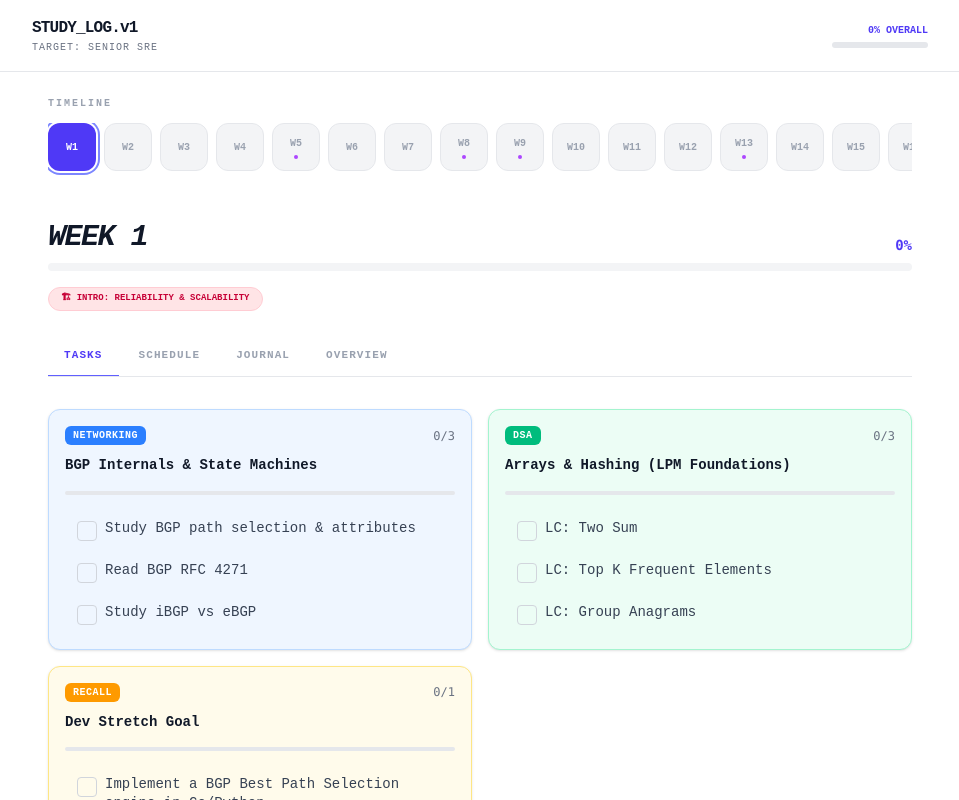
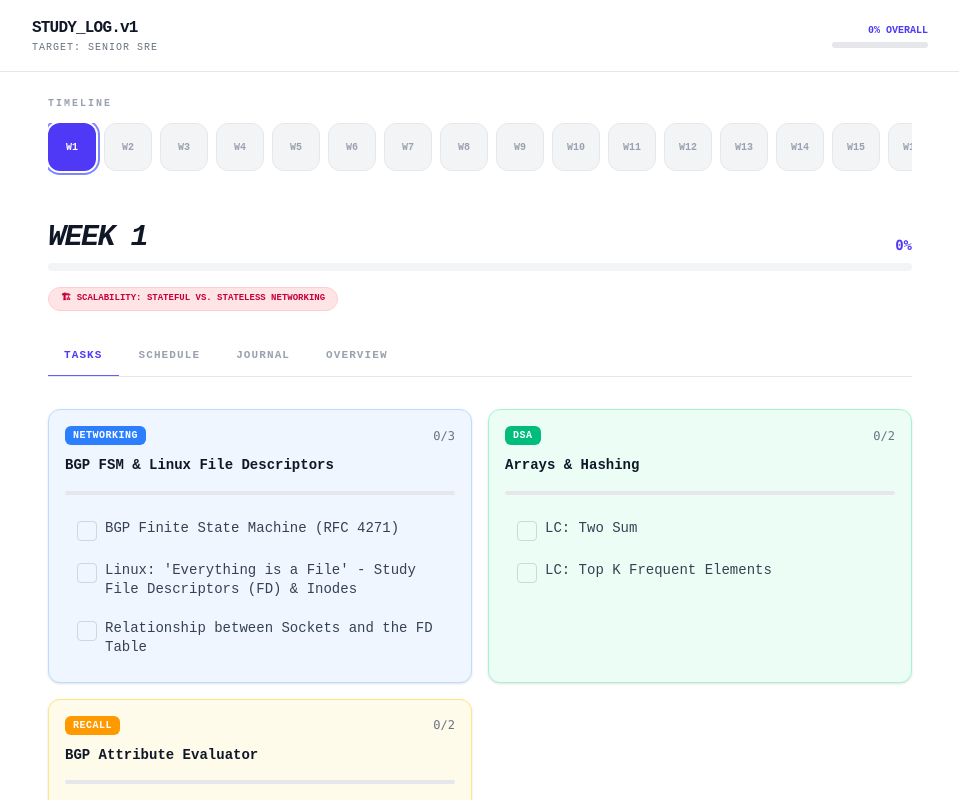
Before and after one commit to surbhi-145/study-tracker, a React (Vite) app: page / in a window 1280 px wide. Shown: the top 800 px of the page, without its empty margins (160-1119 px from the left). Built offline with nearby package versions, Linux system fonts and the light colour scheme.

Commit message:
feat: more changes in the timetable

```diff
--- a/src/App.jsx
+++ b/src/App.jsx
@@ -3,163 +3,297 @@ import { useState, useEffect } from "react";
 const WEEKS = [
   {
     week: 1,
-        trackA: { title: "BGP Internals & State Machines", tasks: ["Study BGP path selection & attributes", "Read BGP RFC 4271", "Study iBGP vs eBGP"] },
-        trackB: { title: "Arrays & Hashing (LPM Foundations)", tasks: ["LC: Two Sum", "LC: Top K Frequent Elements", "LC: Group Anagrams"] },
-        trackC: { title: "Dev Stretch Goal", tasks: ["Implement a BGP Best Path Selection engine in Go/Python"] },
-        paper: null,
-        systemDesign: "Intro: Reliability & Scalability",
-        blog: false,
-        hours: { sat: "Track A study (6h)", sun: "Stretch Goal: Path Selection Engine (6h)", mon: "Track B (3h)", tue: "Track C (2h)", wed: "Track C (2h)", thu: "SD Intro (2h)", fri: "Review (2h)" }
+    phase: "I: The Plumbing",
+    trackA: {
+      title: "BGP FSM & Linux File Descriptors",
+      tasks: [
+        "BGP Finite State Machine (RFC 4271)",
+        "Linux: 'Everything is a File' - Study File Descriptors (FD) & Inodes",
+        "Relationship between Sockets and the FD Table"
+      ]
+    },
+    trackB: { title: "Arrays & Hashing", tasks: ["LC: Two Sum", "LC: Top K Frequent Elements"] },
+    trackC: {
+      title: "BGP Attribute Evaluator",
+      tasks: ["Project: Build a path selection engine", "Refactor/Depth: Go Interfaces & Error Handling patterns"]
+    },
+    systemDesign: "Scalability: Stateful vs. Stateless Networking",
+    hours: { sat: "Network + Linux (6h)", sun: "Project (6h)", mon: "DSA (3h)", tue: "DSA (2h)", wed: "SD (2h)", thu: "Refactor + Go Depth (2h)", fri: "Recall (1.5h)" }
   },
   {
     week: 2,
-        trackA: { title: "OSPF & Graph Theory", tasks: ["Study OSPF LSA types", "Dijkstra's Algorithm in SPF", "GNS3: OSPF lab"] },
-        trackB: { title: "Two Pointers (Packet Parsing)", tasks: ["LC: Valid Palindrome", "LC: 3Sum", "LC: Container With Most Water"] },
-        trackC: { title: "Dev Stretch Goal", tasks: ["Write a Dijkstra-based SPF solver for a mock network graph"] },
-        paper: null,
-        systemDesign: "Design a URL shortener",
-        blog: false,
-        hours: { sat: "Track A study (6h)", sun: "Stretch Goal: SPF Solver (6h)", mon: "Track B (3h)", tue: "Track C (2h)", wed: "Track C (2h)", thu: "SD (2h)", fri: "Review (2h)" }
+    phase: "I: The Plumbing",
+    trackA: {
+      title: "OSPF & The Linux Routing Table",
+      tasks: [
+        "Dijkstra's SPF Math",
+        "Linux: How `ip route` interacts with the FIB (Forwarding Info Base)",
+        "Understanding Routing Policy Databases (RPDB)"
+      ]
+    },
+    trackB: { title: "Two Pointers", tasks: ["LC: 3Sum", "LC: Container With Most Water"] },
+    trackC: {
+      title: "SPF Path Solver",
+      tasks: ["Project: Dijkstra solver for mock graphs", "Refactor/Depth: Python Type Hinting & Pydantic for Network Models"]
+    },
+    systemDesign: "Availability: Designing for Fault Domains",
+    hours: { sat: "Network + Linux (6h)", sun: "Project (6h)", mon: "DSA (3h)", tue: "DSA (2h)", wed: "SD (2h)", thu: "Refactor + Python Depth (2h)", fri: "Recall (1.5h)" }
   },
   {
     week: 3,
-        trackA: { title: "VXLAN, EVPN & Overlay Networks", tasks: ["Study VXLAN frame format", "MP-BGP EVPN Control Plane", "Underlay vs Overlay routing"] },
-        trackB: { title: "Sliding Window", tasks: ["LC: Longest Substring Without Repeating Characters", "LC: Minimum Window Substring"] },
-        trackC: { title: "Dev Stretch Goal", tasks: ["Write a Python script to build/parse a VXLAN header using Scapy"] },
-        paper: null,
-        systemDesign: "Design a Multi-tenant Cloud Network",
-        blog: false,
-        hours: { sat: "Track A (6h)", sun: "Stretch Goal: Header Parser (6h)", mon: "Track B (3h)", tue: "Track C (2h)", wed: "Track C (2h)", thu: "SD (2h)", fri: "Review (2h)" }
+    phase: "I: The Plumbing",
+    trackA: {
+      title: "Encapsulation & MTU/MSS",
+      tasks: [
+        "VXLAN/EVPN Headers",
+        "Linux: The Network Stack Path (From NIC to User-space)",
+        "MTU path discovery and fragmentation issues"
+      ]
+    },
+    trackB: { title: "Sliding Window", tasks: ["LC: Longest Substring Without Repeating Characters"] },
+    trackC: {
+      title: "VXLAN Packet Builder",
+      tasks: ["Project: Build/Parse VXLAN with Scapy", "Refactor/Depth: Go Concurrency - Channels vs WaitGroups"]
+    },
+    systemDesign: "Multi-tenancy: Virtual Routing & Forwarding (VRF)",
+    hours: { sat: "Network + Linux (6h)", sun: "Project (6h)", mon: "DSA (3h)", tue: "DSA (2h)", wed: "SD (2h)", thu: "Refactor + Go Depth (2h)", fri: "Recall (1.5h)" }
   },
   {
     week: 4,
-        trackA: { title: "Python/Go: Concurrency & Sockets", tasks: ["Study asyncio/goroutines", "TCP/UDP socket programming", "NAPALM/Scapy basics"] },
-        trackB: { title: "Linked Lists & Binary Search", tasks: ["LC: Reverse Linked List", "LC: Binary Search"] },
-        trackC: { title: "Dev Stretch Goal", tasks: ["Build a 'Turbo' SNMP Poller using a Worker Pool to poll 1k IPs"] },
-        paper: null,
-        systemDesign: "Design a load balancer",
-        blog: false,
-        hours: { sat: "Track A (6h)", sun: "Stretch Goal: Concurrent Poller (6h)", mon: "Track B (3h)", tue: "Track C (2h)", wed: "Track C (2h)", thu: "SD (2h)", fri: "Review (2h)" }
+    phase: "I: The Plumbing",
+    trackA: {
+      title: "TCP Internals & Syscalls",
+      tasks: [
+        "TCP Congestion Control (Cubic vs BBR)",
+        "Linux: Syscalls - read(), write(), select(), epoll()",
+        "Socket Buffer (sk_buff) architecture"
+      ]
+    },
+    trackB: { title: "Linked Lists & Binary Search", tasks: ["LC: Reverse Linked List", "LC: Binary Search Variants"] },
+    trackC: {
+      title: "Concurrent Poller",
+      tasks: ["Project: Worker-pool SNMP/gNMI poller", "Refactor/Depth: Python Asyncio - Event Loop & Tasks"]
+    },
+    systemDesign: "Load Balancing: Consistent Hashing Algorithms",
+    hours: { sat: "Network + Linux (6h)", sun: "Project (6h)", mon: "DSA (3h)", tue: "DSA (2h)", wed: "SD (2h)", thu: "Refactor + Python Depth (2h)", fri: "Recall (1.5h)" }
   },
   {
     week: 5,
-        trackA: { title: "HTTP/3, QUIC & DNS Internals", tasks: ["QUIC stream multiplexing", "DNS Record types & Anycast", "TLS 1.3 Handshake"] },
-        trackB: { title: "Stack & Queue Logic", tasks: ["LC: Valid Parentheses", "LC: Min Stack", "LC: Implement Queue using Stacks"] },
-        trackC: { title: "Dev Stretch Goal", tasks: ["Build a Go Load Balancer with Round Robin & Health Checks"] },
-        paper: { title: "Google B4: BGP/SDN", url: "https://research.google/pubs/b4-experience-with-a-globally-deployed-software-defined-wan/" },
-        systemDesign: "Design a Global Load Balancer (GSLB)",
-        blog: true,
-        hours: { sat: "Track A (6h)", sun: "Stretch Goal: Go Load Balancer (6h)", mon: "Track B (3h)", tue: "Track C (2h)", wed: "Track C (2h)", thu: "SD (2h)", fri: "Review (2h)" }
+    phase: "II: The Performance",
+    trackA: {
+      title: "DNS & Linux Resolver Internals",
+      tasks: [
+        "QUIC & HTTP/3 multiplexing",
+        "Linux: `/etc/resolv.conf`, nsswitch, and systemd-resolved",
+        "EDNS and Anycast routing for DNS"
+      ]
+    },
+    trackB: { title: "Stacks & Queues", tasks: ["LC: Valid Parentheses", "LC: Min Stack"] },
+    trackC: {
+      title: "Go Load Balancer",
+      tasks: ["Project: Build L4 LB with Health Checks", "Refactor/Depth: Nix Foundations - Reproducible Dev Shells"]
+    },
+    systemDesign: "DNS Design: Global Traffic Management (GTM)",
+    hours: { sat: "Network + Linux (6h)", sun: "Project (6h)", mon: "DSA (3h)", tue: "DSA (2h)", wed: "SD (2h)", thu: "Refactor + Nix Depth (2h)", fri: "Recall (1.5h)" }
   },
   {
     week: 6,
-        trackA: { title: "Kubernetes Networking & CNI", tasks: ["iptables vs IPVS", "CNI Plugin Architecture", "CoreDNS internals"] },
-        trackB: { title: "Trees Deep Dive", tasks: ["LC: Invert Binary Tree", "LC: Maximum Depth of Binary Tree"] },
-        trackC: { title: "Dev Stretch Goal", tasks: ["Write a custom K8s Controller in Go to watch pods and sync state"] },
-        paper: null,
-        systemDesign: "Design a Service Mesh Control Plane",
-        blog: false,
-        hours: { sat: "Track A (6h)", sun: "Stretch Goal: K8s Controller (6h)", mon: "Track B (3h)", tue: "Track C (2h)", wed: "Track C (2h)", thu: "SD (2h)", fri: "Review (2h)" }
+    phase: "II: The Performance",
+    trackA: {
+      title: "K8s Data Plane & iptables",
+      tasks: [
+        "kube-proxy: iptables vs IPVS vs eBPF",
+        "Linux: Netfilter architecture & hook points",
+        "Conntrack table management and bottlenecks"
+      ]
+    },
+    trackB: { title: "Trees", tasks: ["LC: Invert Binary Tree", "LC: Level Order Traversal"] },
+    trackC: {
+      title: "K8s Controller",
+      tasks: ["Project: Go controller to sync Pod state", "Refactor/Depth: Go Memory - Pointers vs Values & Escape Analysis"]
+    },
+    systemDesign: "Service Mesh: Envoy Data Plane & Control Plane",
+    hours: { sat: "Network + Linux (6h)", sun: "Project (6h)", mon: "DSA (3h)", tue: "DSA (2h)", wed: "SD (2h)", thu: "Refactor + Go Depth (2h)", fri: "Recall (1.5h)" }
   },
   {
     week: 7,
-        trackA: { title: "Linux Networking & eBPF Intro", tasks: ["Namespaces, veth, & tc", "Intro to eBPF hooks", "Netfilter architecture"] },
-        trackB: { title: "Graphs: BFS & DFS", tasks: ["LC: Number of Islands", "LC: Network Delay Time"] },
-        trackC: { title: "Dev Stretch Goal", tasks: ["Write a C/Go XDP program to count packets by protocol (TCP/UDP)"] },
-        paper: null,
-        systemDesign: "Design a distributed cache",
-        blog: false,
-        hours: { sat: "Track A (6h)", sun: "Stretch Goal: XDP Packet Counter (6h)", mon: "Track B (3h)", tue: "Track C (2h)", wed: "Track C (2h)", thu: "SD (2h)", fri: "Review (2h)" }
+    phase: "II: The Performance",
+    trackA: {
+      title: "Linux Virtual Networking & namespaces",
+      tasks: [
+        "Network Namespaces, veth pairs, & Bridges",
+        "Linux: The Virtual File System (VFS) & Mount Namespaces",
+        "Understanding `chroot` vs `unshare`"
+      ]
+    },
+    trackB: { title: "Graphs (BFS/DFS)", tasks: ["LC: Number of Islands", "LC: Network Delay Time"] },
+    trackC: {
+      title: "eBPF Tracer",
+      tasks: ["Project: XDP packet counter in C/Go", "Refactor/Depth: Python Context Managers & Decorators"]
+    },
+    systemDesign: "Distributed Caching: Invalidation & Thundering Herd",
+    hours: { sat: "Network + Linux (6h)", sun: "Project (6h)", mon: "DSA (3h)", tue: "DSA (2h)", wed: "SD (2h)", thu: "Refactor + Python Depth (2h)", fri: "Recall (1.5h)" }
   },
   {
     week: 8,
-        trackA: { title: "High-Perf Linux & Kernel Bypass", tasks: ["Study DPDK/AF_XDP basics", "Interrupt Moderation vs Polling", "Zero-copy memory mapping"] },
-        trackB: { title: "Heap & Priority Queues", tasks: ["LC: Kth Largest Element", "LC: Find Median from Data Stream"] },
-        trackC: { title: "Dev Stretch Goal", tasks: ["Implement a Lock-Free Ring Buffer for packet processing"] },
-        paper: { title: "The Maglev Paper", url: "https://static.googleusercontent.com/media/research.google.com/en//pubs/archive/44824.pdf" },
+    phase: "II: The Performance",
+    trackA: {
+      title: "Kernel Bypass & Hardware Access",
+      tasks: [
+        "DPDK/AF_XDP and Zero-Copy memory",
+        "Linux: Page Cache, HugePages, and Memory Mapping (mmap)",
+        "CPU Pinning & NUMA awareness for network dev"
+      ]
+    },
+    trackB: { title: "Heap & Priority Queues", tasks: ["LC: Kth Largest Element"] },
+    trackC: {
+      title: "Lock-Free Ring Buffer",
+      tasks: ["Project: Implement circular buffer in C/Go", "Refactor/Depth: Nix Flakes - Managing Cross-Language Deps"]
+    },
     systemDesign: "Design a 100Gbps Packet Gateway",
-        blog: true,
-        hours: { sat: "Track A (6h)", sun: "Stretch Goal: Ring Buffer (6h)", mon: "Track B (3h)", tue: "Track C (2h)", wed: "Track C (2h)", thu: "SD (2h)", fri: "Review (2h)" }
+    hours: { sat: "Network + Linux (6h)", sun: "Project (6h)", mon: "DSA (3h)", tue: "DSA (2h)", wed: "SD (2h)", thu: "Refactor + Nix Depth (2h)", fri: "Recall (1.5h)" }
   },
   {
     week: 9,
-        trackA: { title: "Distributed Systems & Consensus", tasks: ["CAP Theorem deep-dive", "Read Raft Paper", "Strong vs Eventual Consistency"] },
+    phase: "III: The State",
+    trackA: {
+      title: "Distributed Consensus & IPC",
+      tasks: [
+        "Raft Algorithm: Leader Election & Log Replication",
+        "Linux: Inter-Process Communication (IPC) - Pipes, Shm, Unix Sockets",
+        "Atomic Operations & Semaphores"
+      ]
+    },
     trackB: { title: "Tries & Bit Manipulation", tasks: ["LC: Implement Trie", "LC: Number of 1 Bits"] },
-        trackC: { title: "Dev Stretch Goal", tasks: ["Implement a Longest Prefix Match (LPM) algorithm using a Trie"] },
-        paper: { title: "Raft Consensus", url: "https://raft.github.io/raft.pdf" },
-        systemDesign: "Design a Key-Value Store",
-        blog: true,
-        hours: { sat: "Track A (6h)", sun: "Stretch Goal: LPM Trie (6h)", mon: "Track B (3h)", tue: "Track C (2h)", wed: "Track C (2h)", thu: "SD (2h)", fri: "Review (2h)" }
+    trackC: {
+      title: "LPM Trie",
+      tasks: ["Project: Implement IP Prefix matching engine", "Refactor/Depth: Go Generics & Custom Data Structures"]
+    },
+    systemDesign: "Design a Distributed Key-Value Store",
+    hours: { sat: "Network + Linux (6h)", sun: "Project (6h)", mon: "DSA (3h)", tue: "DSA (2h)", wed: "SD (2h)", thu: "Refactor + Go Depth (2h)", fri: "Recall (1.5h)" }
   },
   {
     week: 10,
-        trackA: { title: "Storage Engines & Data Layout", tasks: ["LSM-Trees vs B-Trees", "Columnar Storage basics", "Write-Ahead Logs (WAL)"] },
-        trackB: { title: "Graphs: Advanced", tasks: ["LC: Course Schedule", "LC: Alien Dictionary"] },
-        trackC: { title: "Dev Stretch Goal", tasks: ["Implement a simple KV store that persists to disk using a WAL"] },
-        paper: null,
+    phase: "III: The State",
+    trackA: {
+      title: "Storage Engines & Memory Management",
+      tasks: [
+        "LSM-Trees vs B-Trees",
+        "Linux: Process Memory Layout (Stack, Heap, Data, Text)",
+        "Copy-on-Write (COW) and Forking behavior"
+      ]
+    },
+    trackB: { title: "Advanced Graphs", tasks: ["LC: Course Schedule", "LC: Alien Dictionary"] },
+    trackC: {
+      title: "WAL Persistence",
+      tasks: ["Project: Build a crash-safe KV store with WAL", "Refactor/Depth: Python Memory Profiling - Garbage Collection & __slots__"]
+    },
     systemDesign: "Design a Time-Series Database (TSDB)",
-        blog: false,
-        hours: { sat: "Track A (6h)", sun: "Stretch Goal: WAL Implementation (6h)", mon: "Track B (3h)", tue: "Track C (2h)", wed: "Track C (2h)", thu: "SD (2h)", fri: "Review (2h)" }
+    hours: { sat: "Network + Linux (6h)", sun: "Project (6h)", mon: "DSA (3h)", tue: "DSA (2h)", wed: "SD (2h)", thu: "Refactor + Python Depth (2h)", fri: "Recall (1.5h)" }
   },
   {
     week: 11,
-        trackA: { title: "Inventory & State Consistency", tasks: ["Data Modeling for SoT", "Concurrency in DB writes", "Optimistic vs Pessimistic locking"] },
-        trackB: { title: "Intervals & Mixed LC", tasks: ["LC: Merge Intervals", "LC: Meeting Rooms II"] },
-        trackC: { title: "Dev Stretch Goal", tasks: ["Build a state reconciliation engine with exponential backoff"] },
-        paper: null,
-        systemDesign: "Design a Network Inventory SoT",
-        blog: false,
-        hours: { sat: "Track A (6h)", sun: "Stretch Goal: Sync Engine (6h)", mon: "Track B (3h)", tue: "Track C (2h)", wed: "Track C (2h)", thu: "SD (2h)", fri: "Review (2h)" }
+    phase: "III: The State",
+    trackA: {
+      title: "Consistency & Locking Models",
+      tasks: [
+        "Optimistic vs Pessimistic Locking in DBs",
+        "Linux: Mutexes, Futexes, and Spinlocks",
+        "Deadlock detection and prevention in systems"
+      ]
+    },
+    trackB: { title: "Intervals", tasks: ["LC: Merge Intervals"] },
+    trackC: {
+      title: "Reconciliation Engine",
+      tasks: ["Project: Build state sync with backoff logic", "Refactor/Depth: Nix - Packaging custom Go/Python binaries"]
+    },
+    systemDesign: "Design a Global Network Inventory (SoT)",
+    hours: { sat: "Network + Linux (6h)", sun: "Project (6h)", mon: "DSA (3h)", tue: "DSA (2h)", wed: "SD (2h)", thu: "Refactor + Nix Depth (2h)", fri: "Recall (1.5h)" }
   },
   {
     week: 12,
-        trackA: { title: "IaaC Internals & DAGs", tasks: ["Resource Graph execution", "State locking mechanisms", "Idempotency in API design"] },
+    phase: "III: The State",
+    trackA: {
+      title: "IaaC Graph Theory & Processes",
+      tasks: [
+        "Terraform DAG & State Sharding",
+        "Linux: Process Lifecycle - PIDs, TIDs, Zombies, and Orphans",
+        "The `init` process and Signal handling"
+      ]
+    },
     trackB: { title: "Backtracking", tasks: ["LC: Subsets", "LC: Combination Sum"] },
-        trackC: { title: "Dev Stretch Goal", tasks: ["Write a custom Terraform Provider for a mock API"] },
-        paper: null,
+    trackC: {
+      title: "Custom TF Provider",
+      tasks: ["Project: Write a TF provider for a mock API", "Refactor/Depth: Go Struct Tags & Reflection"]
+    },
     systemDesign: "Design a Global Deployment System (CI/CD)",
-        blog: true,
-        hours: { sat: "Track A (6h)", sun: "Stretch Goal: TF Provider (6h)", mon: "Track B (3h)", tue: "Track C (2h)", wed: "Track C (2h)", thu: "SD (2h)", fri: "Review (2h)" }
+    hours: { sat: "Network + Linux (6h)", sun: "Project (6h)", mon: "DSA (3h)", tue: "DSA (2h)", wed: "SD (2h)", thu: "Refactor + Go Depth (2h)", fri: "Recall (1.5h)" }
   },
   {
     week: 13,
-        trackA: { title: "Observability & Telemetry", tasks: ["gRPC vs REST", "Prometheus Pull vs Push", "SNMP vs gNMI"] },
+    phase: "IV: The Platform",
+    trackA: {
+      title: "Telemetry & Performance Profiling",
+      tasks: [
+        "gRPC Bidirectional Streaming",
+        "Linux: Performance analysis with `perf`, `strace`, and `lsof`",
+        "Observing CPU context switches and IRQ balance"
+      ]
+    },
     trackB: { title: "Hard Problems", tasks: ["LC: Trapping Rain Water"] },
-        trackC: { title: "Dev Stretch Goal", tasks: ["Build a gRPC streaming telemetry collector in Go"] },
-        paper: { title: "Monarch Paper", url: "https://research.google/pubs/monarch-googles-planet-scale-in-memory-time-series-database/" },
-        systemDesign: "Design an Alerting System",
-        blog: false,
-        hours: { sat: "Track A (6h)", sun: "Stretch Goal: gRPC Collector (6h)", mon: "Track B (3h)", tue: "Track C (2h)", wed: "Track C (2h)", thu: "SD (2h)", fri: "Review (2h)" }
+    trackC: {
+      title: "gRPC Collector",
+      tasks: ["Project: Build a streaming Go collector", "Refactor/Depth: Python Metaprogramming & Type Classes"]
+    },
+    systemDesign: "Design an Observability Platform (Metrics/Logs)",
+    hours: { sat: "Network + Linux (6h)", sun: "Project (6h)", mon: "DSA (3h)", tue: "DSA (2h)", wed: "SD (2h)", thu: "Refactor + Python Depth (2h)", fri: "Recall (1.5h)" }
   },
   {
     week: 14,
-        trackA: { title: "Security & Policy Engines", tasks: ["Zero Trust Architecture", "OPA (Open Policy Agent) basics", "mTLS at Scale"] },
+    phase: "IV: The Platform",
+    trackA: {
+      title: "Security & Container Isolation",
+      tasks: [
+        "Zero Trust Architecture & mTLS",
+        "Linux: cgroups (Control Groups) & Resource Limits",
+        "Capabilities & Seccomp profiles for network tools"
+      ]
+    },
     trackB: { title: "Dynamic Programming", tasks: ["LC: Climbing Stairs", "LC: Longest Increasing Subsequence"] },
-        trackC: { title: "Dev Stretch Goal", tasks: ["Build a Policy Engine that validates if a config follows security rules"] },
-        paper: null,
-        systemDesign: "Design a Distributed Firewall",
-        blog: false,
-        hours: { sat: "Track A (6h)", sun: "Stretch Goal: Policy Engine (6h)", mon: "Track B (3h)", tue: "Track C (2h)", wed: "Track C (2h)", thu: "SD (2h)", fri: "Review (2h)" }
+    trackC: {
+      title: "Policy Engine",
+      tasks: ["Project: Build a config validator", "Refactor/Depth: Go Plugin System & Shared Objects"]
+    },
+    systemDesign: "Design a Multi-Region Distributed Firewall",
+    hours: { sat: "Network + Linux (6h)", sun: "Project (6h)", mon: "DSA (3h)", tue: "DSA (2h)", wed: "SD (2h)", thu: "Refactor + Go Depth (2h)", fri: "Recall (1.5h)" }
   },
   {
     week: 15,
-        trackA: { title: "Chaos Engineering", tasks: ["Blast Radius Analysis", "FMEA", "Simulating Latency/Loss"] },
-        trackB: { title: "Greedy Algorithms", tasks: ["LC: Maximum Subarray", "LC: Jump Game"] },
-        trackC: { title: "Dev Stretch Goal", tasks: ["Build a 'Chaos Script' that randomly drops traffic on a Linux bridge"] },
-        paper: null,
+    phase: "IV: The Platform",
+    trackA: {
+      title: "Chaos Engineering & OS Stability",
+      tasks: [
+        "Blast Radius & FMEA",
+        "Linux: Understanding OOM Killer and Swap behavior",
+        "Kernel Panic analysis & Core Dumps"
+      ]
+    },
+    trackB: { title: "DP Continued", tasks: ["LC: Edit Distance"] },
+    trackC: {
+      title: "Chaos Tool",
+      tasks: ["Project: Tool to inject latency into Linux interfaces", "Refactor/Depth: Nix - Setting up a full OS config (NixOS basics)"]
+    },
     systemDesign: "Design for Disaster Recovery",
-        blog: true,
-        hours: { sat: "Track A (6h)", sun: "Stretch Goal: Chaos Tool (6h)", mon: "Track B (3h)", tue: "Track C (2h)", wed: "Track C (2h)", thu: "SD (2h)", fri: "Review (2h)" }
+    hours: { sat: "Network + Linux (6h)", sun: "Project (6h)", mon: "DSA (3h)", tue: "DSA (2h)", wed: "SD (2h)", thu: "Refactor + Nix Depth (2h)", fri: "Recall (1.5h)" }
   },
   {
     week: 16,
-        trackA: { title: "Final Readiness", tasks: ["Review Journals", "Mock System Design interview", "Network Dev trivia"] },
-        trackB: { title: "Final Review", tasks: ["Re-solve 10 'High-Impact' LC Mediums"] },
-        trackC: { title: "Dev Stretch Goal", tasks: ["Polish Portfolio: READMEs for all stretch goals"] },
-        paper: null,
-        systemDesign: "Capstone: High-Performance Data Highway",
-        blog: true,
-        hours: { sat: "Final Review (8h)", sun: "Portfolio Polish (8h)", mon: "Track B (3h)", tue: "Track C (2h)", wed: "Track C (2h)", thu: "SD (2h)", fri: "GO TIME (0h)" }
+    phase: "IV: The Platform",
+    trackA: { title: "Final Readiness", tasks: ["Review Journals", "Mock Systems Design", "Trivia"] },
+    trackB: { title: "Review", tasks: ["Re-solve 15 Mixed LC Medium/Hards"] },
+    trackC: { title: "Portfolio Polish", tasks: ["Documentation & README Refactoring for all 15 projects"] },
+    systemDesign: "Capstone: Design a Low-Latency Hedge Fund Data Highway",
+    hours: { sat: "Final Review (8h)", sun: "Portfolio Work (8h)", mon: "Track B (3h)", tue: "Track B (3h)", wed: "SD (2h)", thu: "Mock Interview (2h)", fri: "GO TIME" }
   }
 ];
 
```
Also changed, not shown: 5 other files (tests, documents, lock files or other folders). Lines whose indentation alone changed are shown as unchanged.
